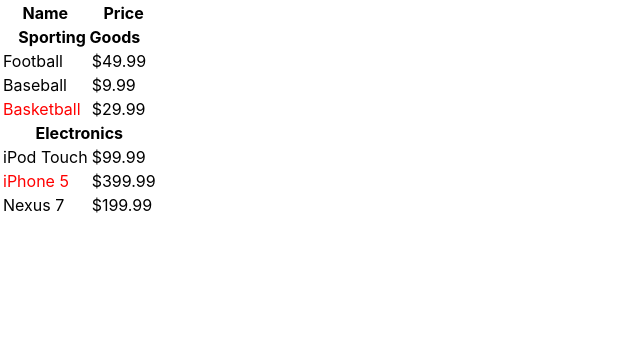
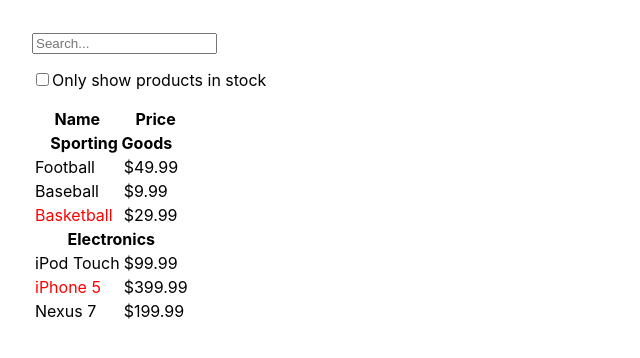
Before and after one commit to storrence88/product_search, a React (Create React App) app: page / in a window 1280 px wide. Shown: the top 358 px of the page, without its empty margins (0-640 px from the left). Built offline with nearby package versions, Linux system fonts and the light colour scheme.

Commit message:
Add SearchBar component and add margin to the FilterableProductTable component

```diff
--- /dev/null
+++ b/src/FilterableProductTable.css
@@ -0,0 +1,3 @@
+.FilterableProductTable {
+  margin: 2rem;
+}
--- a/src/components/FilterableProductTable.js
+++ b/src/components/FilterableProductTable.js
@@ -1,9 +1,12 @@
 import React from 'react';
 import ProductTable from './ProductTable';
+import SearchBar from './SearchBar';
+import '../FilterableProductTable.css';
 
 const FilterableProductTable = (props) => {
   return (
-    <div>
+    <div className='FilterableProductTable'>
+      <SearchBar />
       <ProductTable products={props.products} />
     </div>
   );
--- /dev/null
+++ b/src/components/SearchBar.js
@@ -0,0 +1,15 @@
+import React from 'react';
+
+const SearchBar = () => {
+  return (
+    <form>
+      <input type='text' placeholder='Search...' />
+      <p>
+        <input type='checkbox' />
+        Only show products in stock
+      </p>
+    </form>
+  );
+};
+
+export default SearchBar;
```
